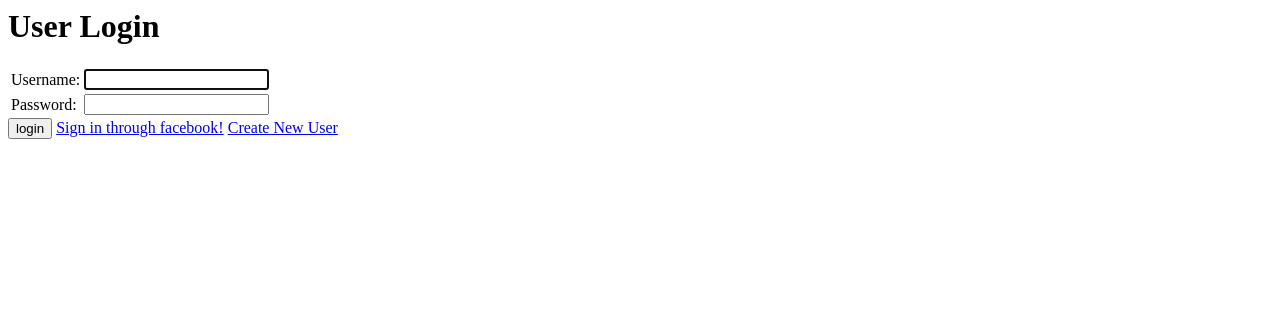
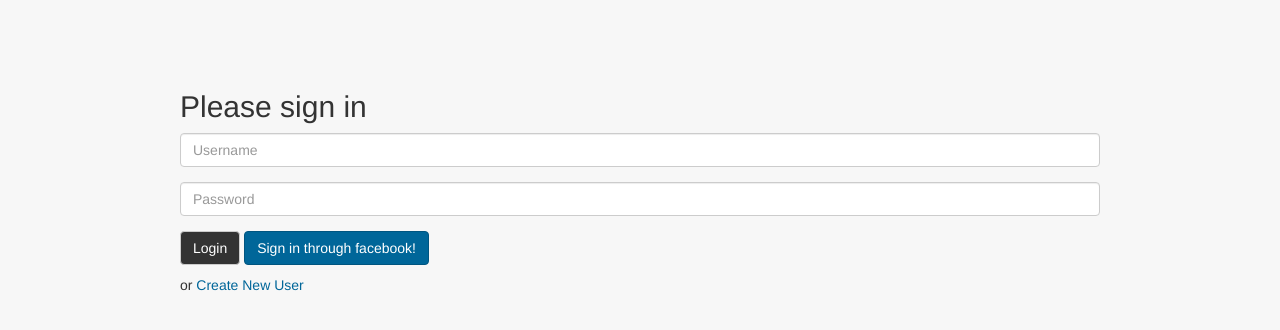
Before and after one commit to achintgoel/GroupTripster_Heroku, a Django app: page /accounts/login/ in a window 1280 px wide. Shown: the top 330 px of the page. Run offline with Django 3.2, Linux system fonts and the light colour scheme; parts of the project's set-up code (start-up, migrations or seed data) failed here and were passed over; some libraries are stand-ins or nearby versions.

Commit message:
changed login and urls

```diff
--- a/accounts/templates/registration/login.html
+++ b/accounts/templates/registration/login.html
@@ -1,31 +1,47 @@
 <html>
-<head> <title>User Login</title> </head>
+{% load staticfiles %}
+<head>
+	    <title>{% block title %}My amazing site{% endblock %}</title>
+	    <link href="{% static "trip/bootstrap/css/bootstrap.min.css" %}" rel="stylesheet" media="screen">
+	    <link rel="stylesheet" href="http://code.jquery.com/ui/1.10.3/themes/smoothness/jquery-ui.css" />
+	    <link href="{% static "trip/trip.css" %}" rel="stylesheet" media="screen">
+</head>
 <body>
-<h1>User Login</h1>
-{% if form.errors %}
-	<p>Your username and password didn't match!
-		Please try again!</p>
-{% endif %}
-<form method="post" action="{% url 'accounts:login' %}">
-{% csrf_token %}
-<table>
-<tr>
-    <td>{{ form.username.label_tag }}</td>
-    <td>{{ form.username }}</td>
-</tr>
-<tr>
-    <td>{{ form.password.label_tag }}</td>
-    <td>{{ form.password }}</td>
-</tr>
-</table>
+    <div class="container">
+        <div class="form-signin">
+            <h2>Please sign in</h2>
+            {% if form.errors %}
+                <p>Your username and password didn't match!
+                    Please try again!</p>
+            {% endif %}
 
-<input type="submit" value="login" />
-<input type="hidden" name="next" value="{{ next }}" />
-<a href="{% url "socialauth_begin" "facebook" %}">Sign in through facebook!</a>
-<a href="{% url 'accounts:register'%}">Create New User</a>
-</form>
+            <form class="form-horizontal" role="form" method="post" action="{% url 'accounts:login' %}">
+                {% csrf_token %}
+                <div class="form-group">
+                    <div class="col-sm-12">
+                      <input type="text" class="form-control" id="login_username" placeholder="Username">
+                    </div>
+                </div>
+                <div class="form-group">
+                    <div class="col-sm-12">
+                      <input type="text" class="form-control" id="login_password" placeholder="Password">
+                    </div>
+                </div>
+                <p>
+                    <input class="btn btn-default" type="button" value="Login" />
+                    <input type="hidden" name="next" value="{{ next }}" />
+                    <a class="btn btn-primary" role="button" href="{% url "socialauth_begin" "facebook" %}">Sign in through facebook!</a>
+                </p>
+                <p>
+                    or
+                    <a href="{% url 'accounts:register'%}">Create New User</a>
+                </p>
+            </form>
+        </div>
+
+    </div>
 
 
-</form>
+
 </body>
 </html>
--- a/accounts/urls.py
+++ b/accounts/urls.py
@@ -1,6 +1,6 @@
 from django.conf.urls import patterns, url
 from accounts import views
-
+from django.contrib.auth.views import login
 urlpatterns = patterns('',
     url(r'^profile/$', views.profile, name='profile'),
     url(r'^login/$', 'django.contrib.auth.views.login', name='login'),
--- a/accounts/views.py
+++ b/accounts/views.py
@@ -10,6 +10,7 @@ from trip.forms import CreateTripForm
 from trip.models import Trip
 from invite.models import TripInvitations
 from social_auth.db.django_models import UserSocialAuth
+from django.http import HttpResponse
 import facebook
 # Create your views here.
 
--- a/grouptrip/urls.py
+++ b/grouptrip/urls.py
@@ -1,10 +1,12 @@
 from django.conf.urls import patterns, include, url
 # Uncomment the next two lines to enable the admin:
 from django.contrib import admin
+from django.views.generic import RedirectView
 admin.autodiscover()
 
 urlpatterns = patterns('',
     url(r'', include('social_auth.urls')),
+    url(r'^$', RedirectView.as_view(url='/accounts/profile')),
     url(r'^accounts/', include('accounts.urls', namespace="accounts")),
     url(r'^trip/', include('trip.urls', namespace="trip")),
     url(r'^invite/', include('invite.urls', namespace="invite")),
--- a/trip/static/trip/trip.css
+++ b/trip/static/trip/trip.css
@@ -7,6 +7,11 @@ body {
   .container {
     max-width: 950px;
   }
+}
+.form-signin {
+  max-width: 330px;
+  padding: 15px;
+  margin: 0 auto;
 }
 .trip-contents {
 	background-color:#FFFFFF;
```
